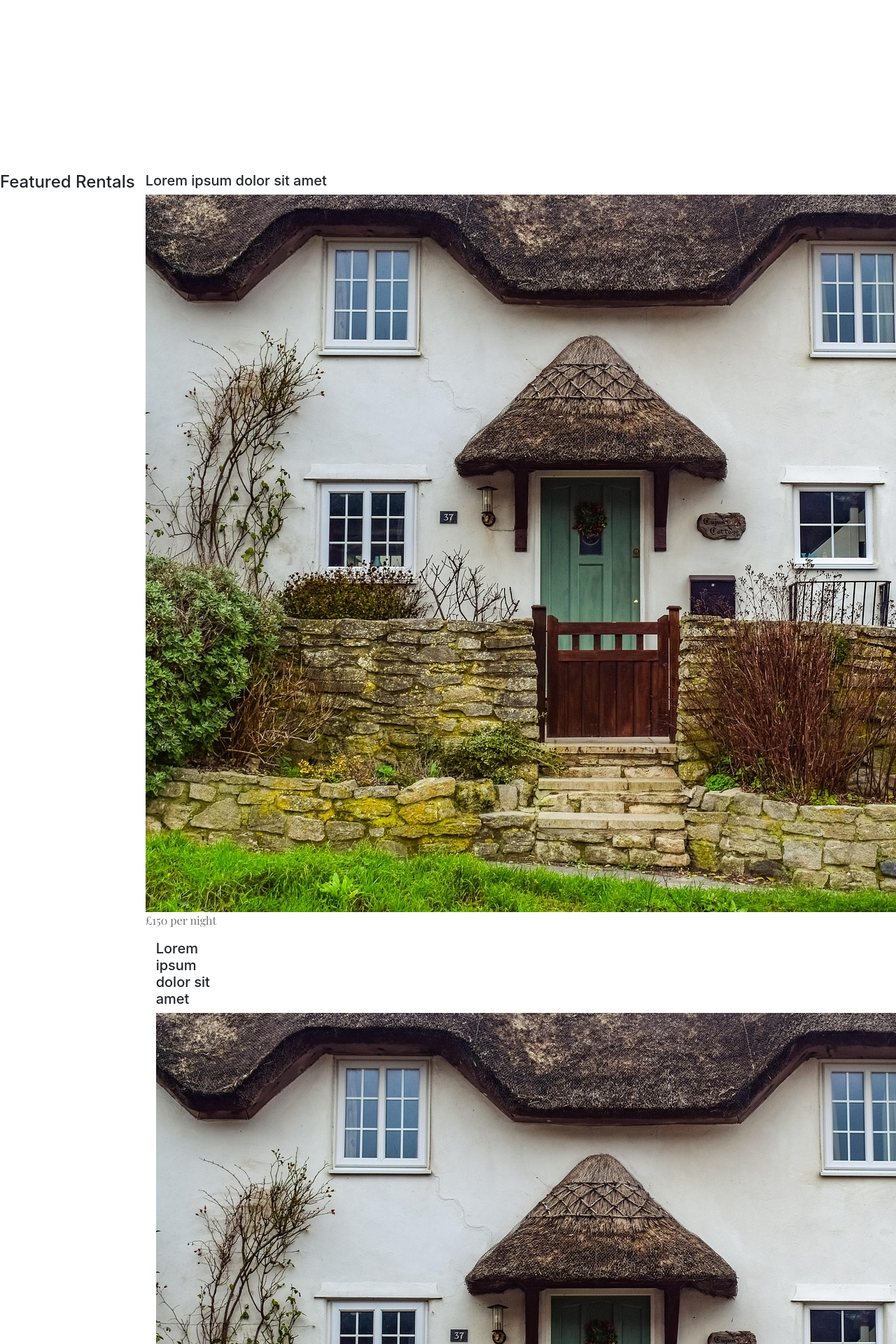
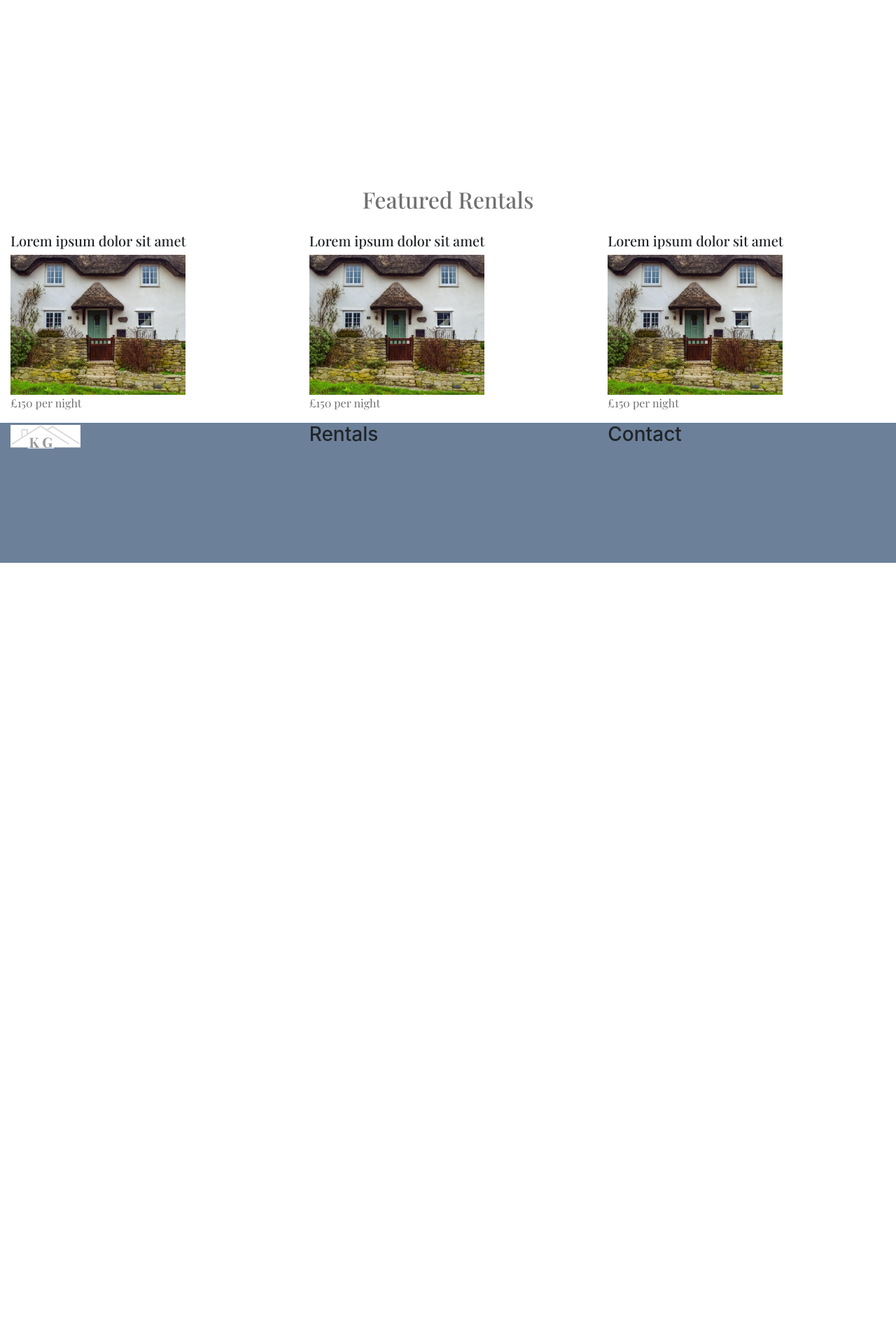
Before and after one commit to e-h-dev/kosher-gataways, a Django app: page / in a window 1280 px wide; the page is wider, and only the part inside the window is pictured. Shown: the part 1150-3070 px from the top of that part at 70% size. After the commit the page ends 1954 px from the top of that part, so only its background shows below. Run offline with Django 5.2, Linux system fonts and the light colour scheme; some libraries are stand-ins or nearby versions; some web fonts are replaced.

Commit message:
Update style for featured rentals section

```diff
--- a/kosher_getaways/home/templates/home/index.html
+++ b/kosher_getaways/home/templates/home/index.html
@@ -98,19 +98,24 @@
     <div class="featured-rentals">
         <div class="container-fluid">
             <div class="row">
-                <h4>
+                <div class="col-12">
+                    <h4>
                     Featured Rentals
-                </h4>
-                <div class="col-4">
-                    <h5>Lorem ipsum dolor sit amet</h5>
-                    <img src="/static/media/trial_feature_rental.jpg" alt="" class="featured-image">
-                    <div><p>£150 per night</p></div>
-                <div class="col-4">
+                    </h4>
+                </div>
+            </div>
+            <div class="row">
+                <div class="col-4 featured-box">
                     <h5>Lorem ipsum dolor sit amet</h5>
                     <img src="/static/media/trial_feature_rental.jpg" alt="" class="featured-image">
                     <div><p>£150 per night</p></div>
                 </div>
-                <div class="col-4">
+                <div class="col-4 featured-box">
+                    <h5>Lorem ipsum dolor sit amet</h5>
+                    <img src="/static/media/trial_feature_rental.jpg" alt="" class="featured-image">
+                    <div><p>£150 per night</p></div>
+                </div>
+                <div class="col-4 featured-box">
                     <h5>Lorem ipsum dolor sit amet</h5>
                     <img src="/static/media/trial_feature_rental.jpg" alt="" class="featured-image">
                     <div><p>£150 per night</p></div>
--- a/kosher_getaways/static/css/base.css
+++ b/kosher_getaways/static/css/base.css
@@ -371,3 +371,28 @@ input::-webkit-inner-spin-button {
   width:95%;
   height:700px;
 }
+
+.featured-rentals{
+  font-family: var(--main-font);
+  background-color: #fff;
+  width:100%;
+}
+
+.featured-rentals h4{
+  font-size: 2rem;
+  color:var(--main-text-color);
+  margin-top: 20px;
+  text-align: center;
+}
+
+.featured-box{
+  /* position: relative;
+  margin-left:30px; */
+  margin-top: 20px;
+}
+
+.featured-image{
+  width:250px;
+  height:200px;
+  align-items: center;
+}
```
